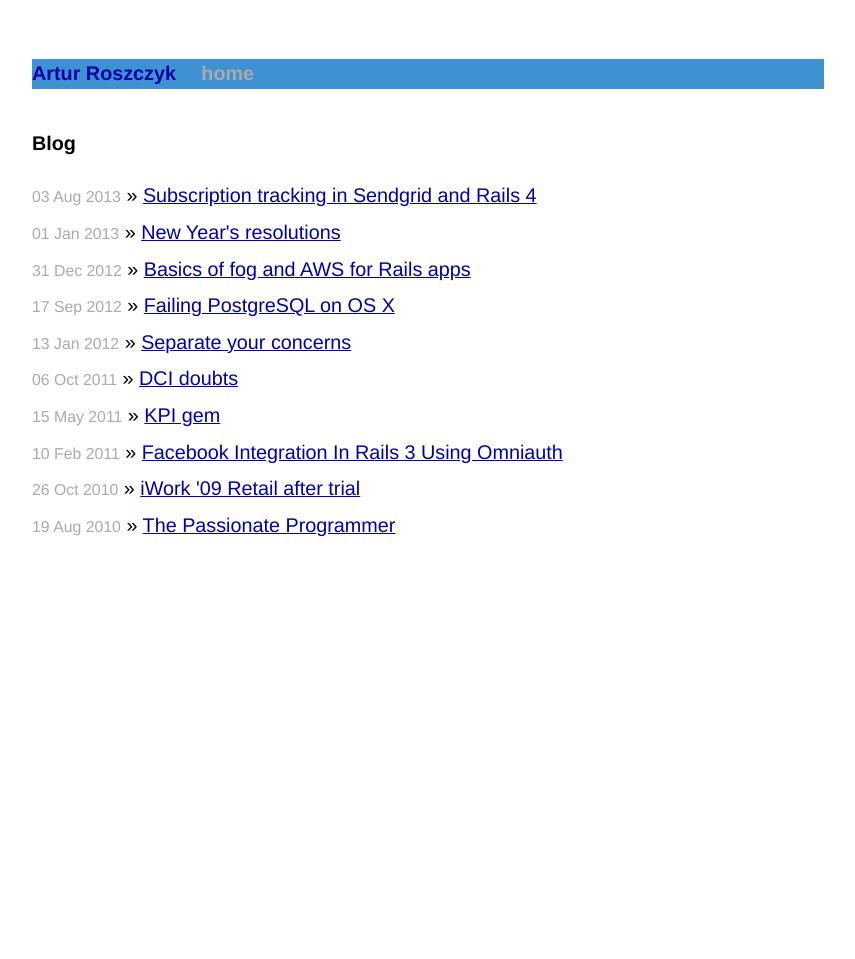
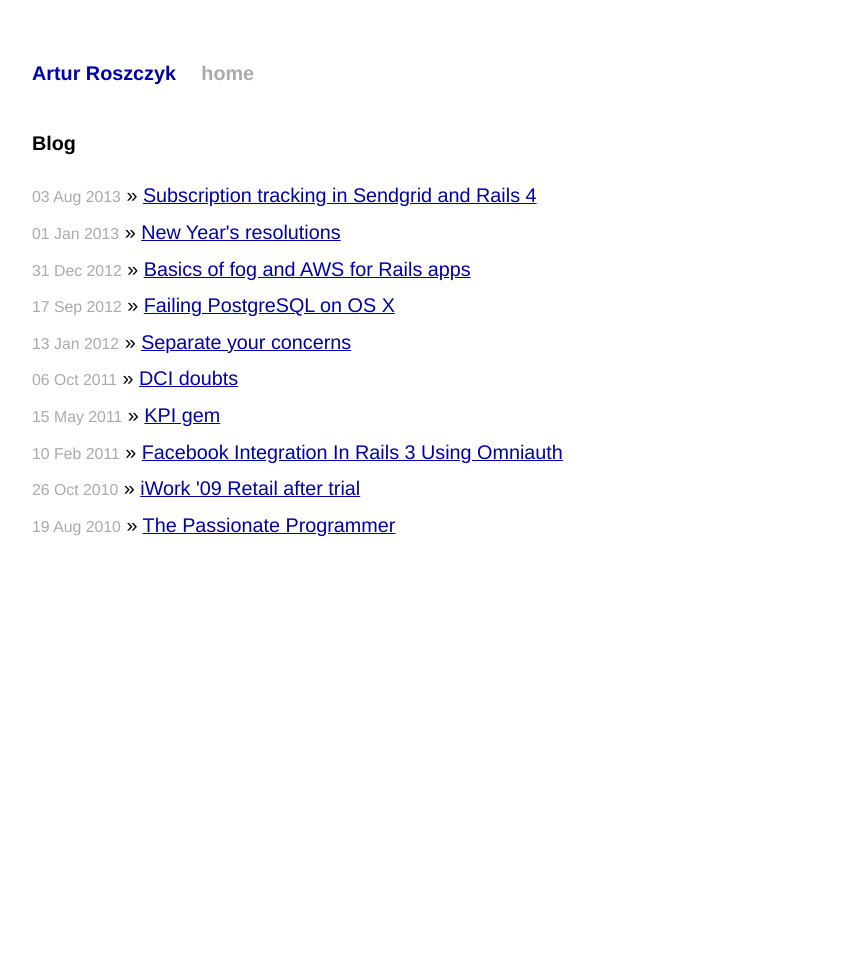
Before and after one commit to sevos/sevos.github.com, a Jekyll site: the page built from index.html, in a window 1280 px wide. Shown: the whole page, without its empty margins (212-1067 px from the left). Built offline with Jekyll 4.4.1, drawn with Linux system fonts in a browser that asks for light colours.

Commit message:
Revert color change

```diff
--- a/css/screen.css
+++ b/css/screen.css
@@ -97,27 +97,26 @@ ul.posts span {
 }
 /* line 90, ../sass/screen.scss */
 .site .title {
-  background-color: #3f92d2;
   color: #a00;
   font-weight: bold;
   margin-bottom: 2em;
 }
-/* line 96, ../sass/screen.scss */
+/* line 95, ../sass/screen.scss */
 .site .title a {
   color: #00a;
   text-decoration: none;
 }
-/* line 100, ../sass/screen.scss */
+/* line 99, ../sass/screen.scss */
 .site .title a:hover {
   color: black;
 }
-/* line 105, ../sass/screen.scss */
+/* line 104, ../sass/screen.scss */
 .site .title a.extra {
   color: #aaa;
   text-decoration: none;
   margin-left: 1em;
 }
-/* line 109, ../sass/screen.scss */
+/* line 108, ../sass/screen.scss */
 .site .title a.extra:hover {
   color: black;
 }
@@ -127,60 +126,60 @@ ul.posts span {
 /* Posts
 /*
 /*****************************************************************************/
-/* line 123, ../sass/screen.scss */
+/* line 122, ../sass/screen.scss */
 #post h1, #post h2, #post h3, #post h4 {
   font-family: "league-gothic", "Arial Black", sans-serif;
   font-weight: 400;
 }
-/* line 128, ../sass/screen.scss */
+/* line 127, ../sass/screen.scss */
 #post h1 {
   font-size: 200%;
 }
-/* line 129, ../sass/screen.scss */
+/* line 128, ../sass/screen.scss */
 #post h2 {
   font-size: 170%;
 }
-/* line 130, ../sass/screen.scss */
+/* line 129, ../sass/screen.scss */
 #post h3 {
   font-size: 150%;
 }
-/* line 131, ../sass/screen.scss */
+/* line 130, ../sass/screen.scss */
 #post h4 {
   font-size: 120%;
 }
-/* line 133, ../sass/screen.scss */
+/* line 132, ../sass/screen.scss */
 #post pre {
   border: 1px solid #ddd;
   background-color: #eef;
   padding: 0 .4em;
   line-height: 1;
 }
-/* line 139, ../sass/screen.scss */
+/* line 138, ../sass/screen.scss */
 #post pre code {
   border: none;
 }
-/* line 144, ../sass/screen.scss */
+/* line 143, ../sass/screen.scss */
 #post pre.terminal {
   border: 10px solid #eee;
   background-color: #333;
   color: white;
 }
-/* line 149, ../sass/screen.scss */
+/* line 148, ../sass/screen.scss */
 #post pre.terminal code {
   background-color: #333;
 }
-/* line 154, ../sass/screen.scss */
+/* line 153, ../sass/screen.scss */
 #post code {
   border: 1px solid #ddd;
   background-color: #eef;
   font-size: 75%;
   padding: 0 .2em;
 }
-/* line 161, ../sass/screen.scss */
+/* line 160, ../sass/screen.scss */
 #post ul, #post ol {
   margin-left: 1.35em;
 }
-/* line 165, ../sass/screen.scss */
+/* line 164, ../sass/screen.scss */
 #post blockquote {
   padding: 0em 1em;
   margin: 1em;
@@ -189,16 +188,16 @@ ul.posts span {
   background-color: #eee;
 }
 
-/* line 174, ../sass/screen.scss */
+/* line 173, ../sass/screen.scss */
 #related {
   margin-top: 2em;
 }
-/* line 177, ../sass/screen.scss */
+/* line 176, ../sass/screen.scss */
 #related h2 {
   margin-bottom: 1em;
 }
 
-/* line 182, ../sass/screen.scss */
+/* line 181, ../sass/screen.scss */
 .clear {
   clear: both;
 }
--- a/sass/screen.scss
+++ b/sass/screen.scss
@@ -88,7 +88,6 @@ ul.posts {
   }
 
   .title {
-    background-color: #3f92d2;
     color: #a00;
     font-weight: bold;
     margin-bottom: 2em;
```
